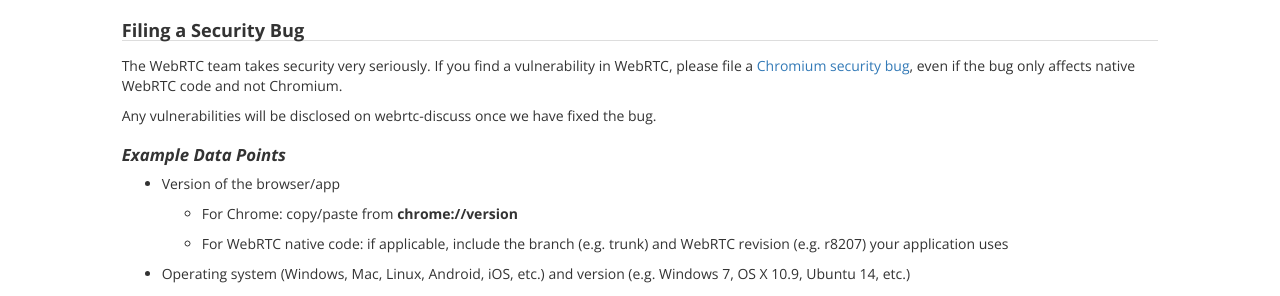
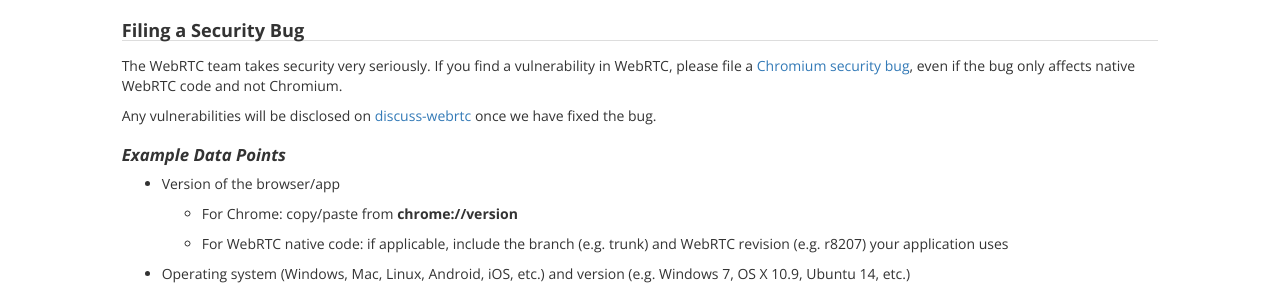
Before and after one commit to webrtc/webrtc-org, a Jekyll site: the page built from bugs/index.md, in a window 1280 px wide and 900 px high. Shown: the part 389-685 px from the top of the window. Built offline with Jekyll 4.4.1, drawn with Linux system fonts in a browser that asks for light colours; nearby versions of some CDN libraries; part of the change alters nothing that is shown.

```diff
--- a/bugs/index.md
+++ b/bugs/index.md
@@ -33,8 +33,8 @@ The WebRTC team takes security very seriously. If you find a vulnerability in
 WebRTC, please file a [Chromium security bug][ChromeSecurity], even if the bug
 only affects native WebRTC code and not Chromium.
 
-Any vulnerabilities will be disclosed on webrtc-discuss once we have fixed the
-bug.
+Any vulnerabilities will be disclosed on [discuss-webrtc][DiscussWebRTC]
+once we have fixed the bug.
 
 #### Example Data Points
 
@@ -118,3 +118,4 @@ bug.
 [4]: https://bugs.chromium.org/p/webrtc/issues/entry
 [5]: {{ site.baseurl }}/native-code/logging/
 [ChromeSecurity]: https://www.chromium.org/Home/chromium-security/reporting-security-bugs
+[DiscussWebRTC]: https://groups.google.com/group/discuss-webrtc
```
